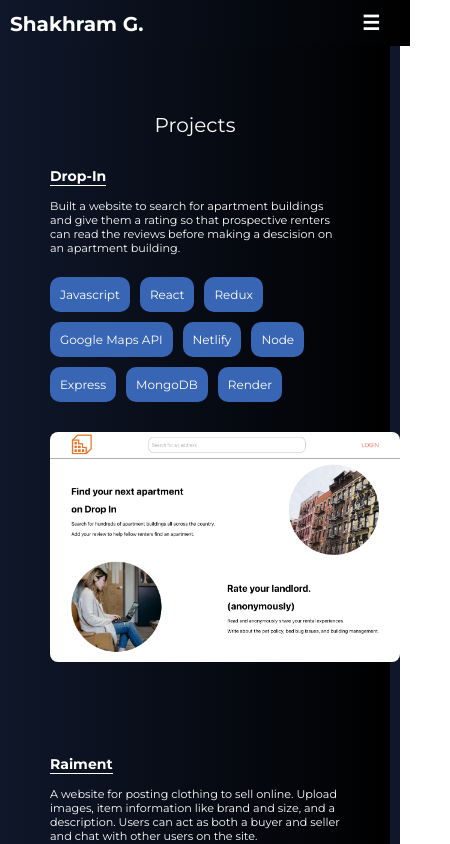
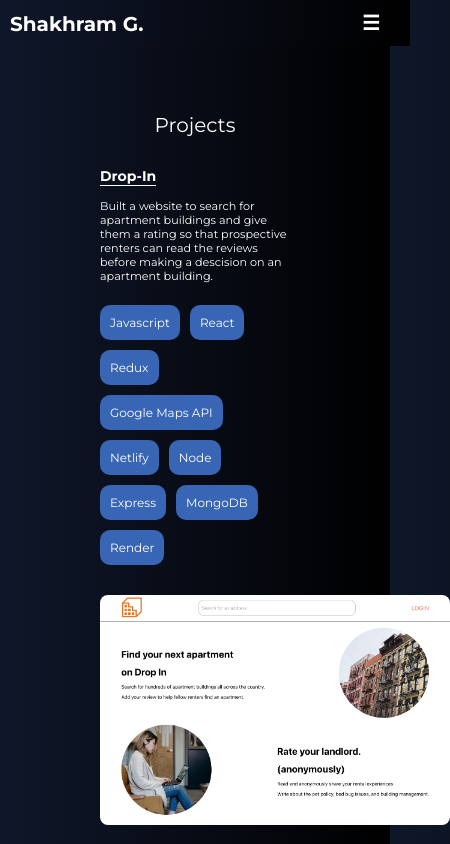
Before and after one commit to sgafurov/portfolio, a React (Create React App) app in the folder portfolio/: page /projects in a window 390 px wide. Shown: the top 844 px of the page, 450 px wide, since content can reach past the window. Built offline with nearby package versions, Linux system fonts and the light colour scheme.

Commit message:
Add padding to Projects component

```diff
--- a/portfolio/src/styles/Projects.css
+++ b/portfolio/src/styles/Projects.css
@@ -55,6 +55,9 @@
 }
 
 @media (max-width: 768px) {
+    .projects-container {
+        padding: 0 50px 0 50px;
+    }
     .projects-title {
         margin-bottom: 10px;
     }
```
